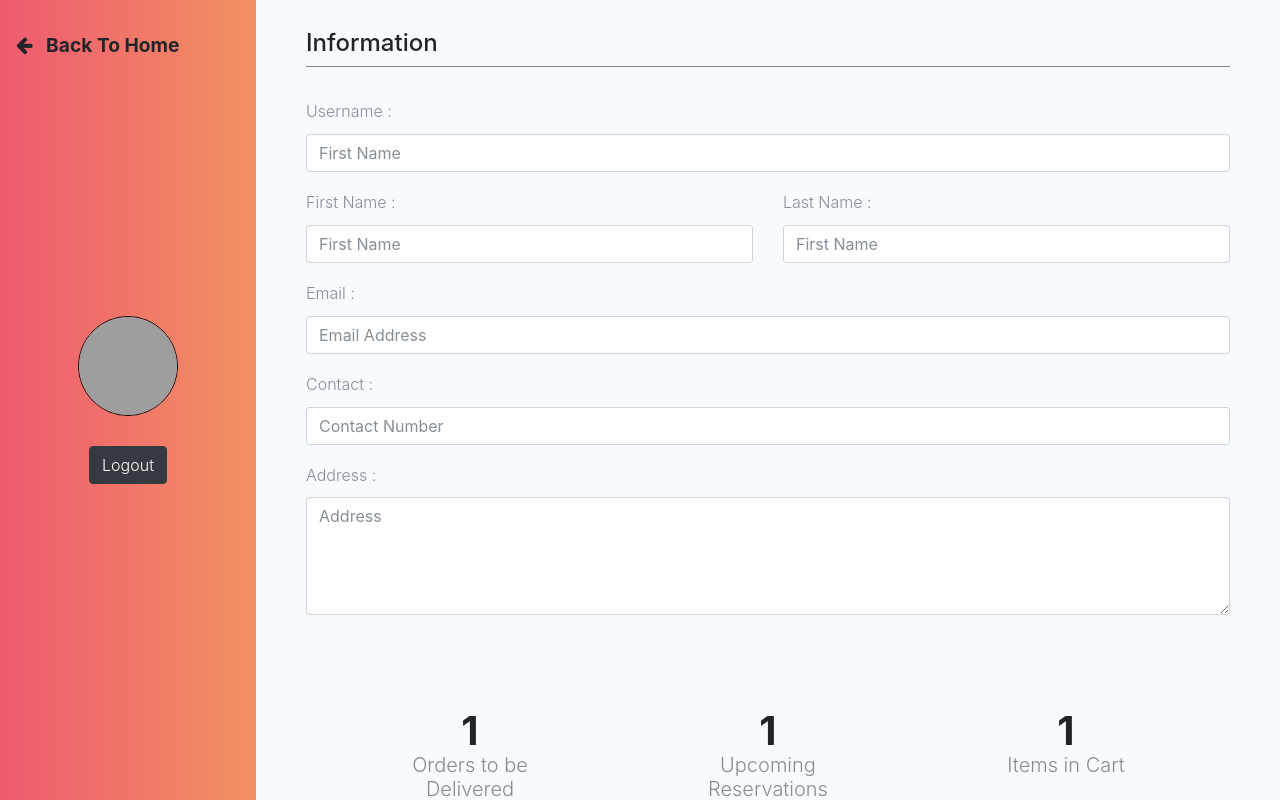
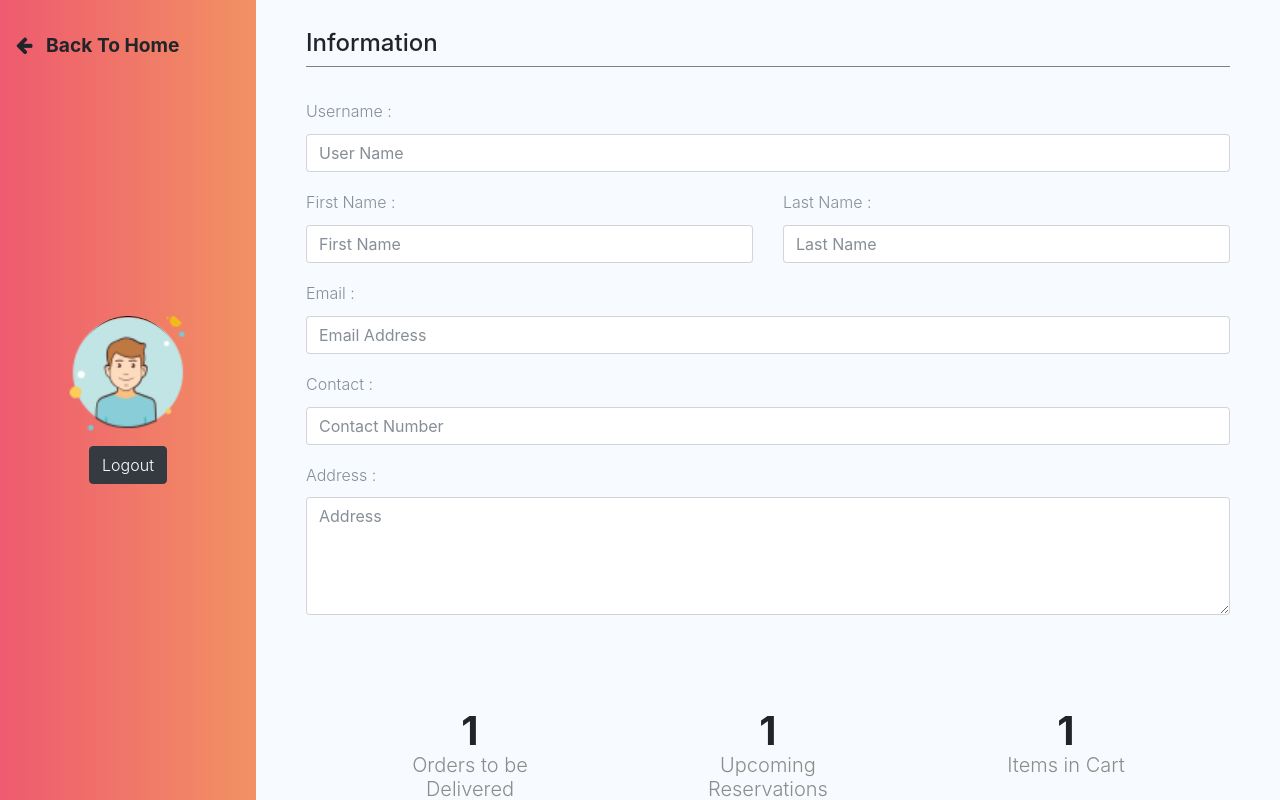
Before and after one commit to shaanguptaa/IceAndSpice, a Django app: template UserProfile/templates/UserProfile/index.html in a window 1280 px wide. Shown: the top 800 px of the page. Run offline with Django 3.2, Linux system fonts and the light colour scheme; the template is opened without the code that fills it: most values are stand-ins (such as "Sample title", 1, 10 or a date in 2020); some libraries are stand-ins or nearby versions; grey boxes are pictures that could not be loaded.

Commit message:
Added more menu and fixed some bugs

```diff
--- a/UserProfile/templates/UserProfile/index.html
+++ b/UserProfile/templates/UserProfile/index.html
@@ -103,6 +103,8 @@
 		}
 		.profile-pic img {
 			border-radius: 50%;
+			margin-left: -24px;
+			margin-top: -17px;
 		}
 
 		.username, .cng-pass, .logout {
@@ -201,7 +203,7 @@
 		<div class="container">
 			<div class="profile-pic">
 				<!-- ...... implement uploading profile pic from user and save to media ref google upload image in django models....... -->
-				<img src="https://static.vecteezy.com/system/resources/thumbnails/002/318/271/small/user-profile-icon-free-vector.jpg" alt="profile picture" height="100%" width="100%">
+				<img src="{% static 'images/user/user.png' %}" alt="profile picture" height="150%" width="150%">
 			</div>
 			<div class="username">
 				<h3>{% if user.first_name %} {{user.first_name}} {{user.last_name}} {% else %} {{user.username}} {% endif %}</h3>
@@ -223,7 +225,7 @@
 				{% csrf_token %}
 				<div class="form-group">
 					<label for="username">Username : </label>
-					<input type="text" class="form-control" name="username" id="username" value="{{user.username}}" placeholder="First Name">
+					<input type="text" class="form-control" name="username" id="username" value="{{user.username}}" placeholder="User Name">
 				</div>
 				<div class="row">
 					<div class="form-group col">
@@ -232,7 +234,7 @@
 					</div>
 					<div class="form-group col">
 						<label for="lname">Last Name : </label>
-						<input type="text" class="form-control" name="lname" id="lname" value="{{user.last_name}}" placeholder="First Name">
+						<input type="text" class="form-control" name="lname" id="lname" value="{{user.last_name}}" placeholder="Last Name">
 					</div>
 				</div>
 				<div class="form-group">
```
Also changed, not shown: db.sqlite3, static/images/user/user.png (added).
